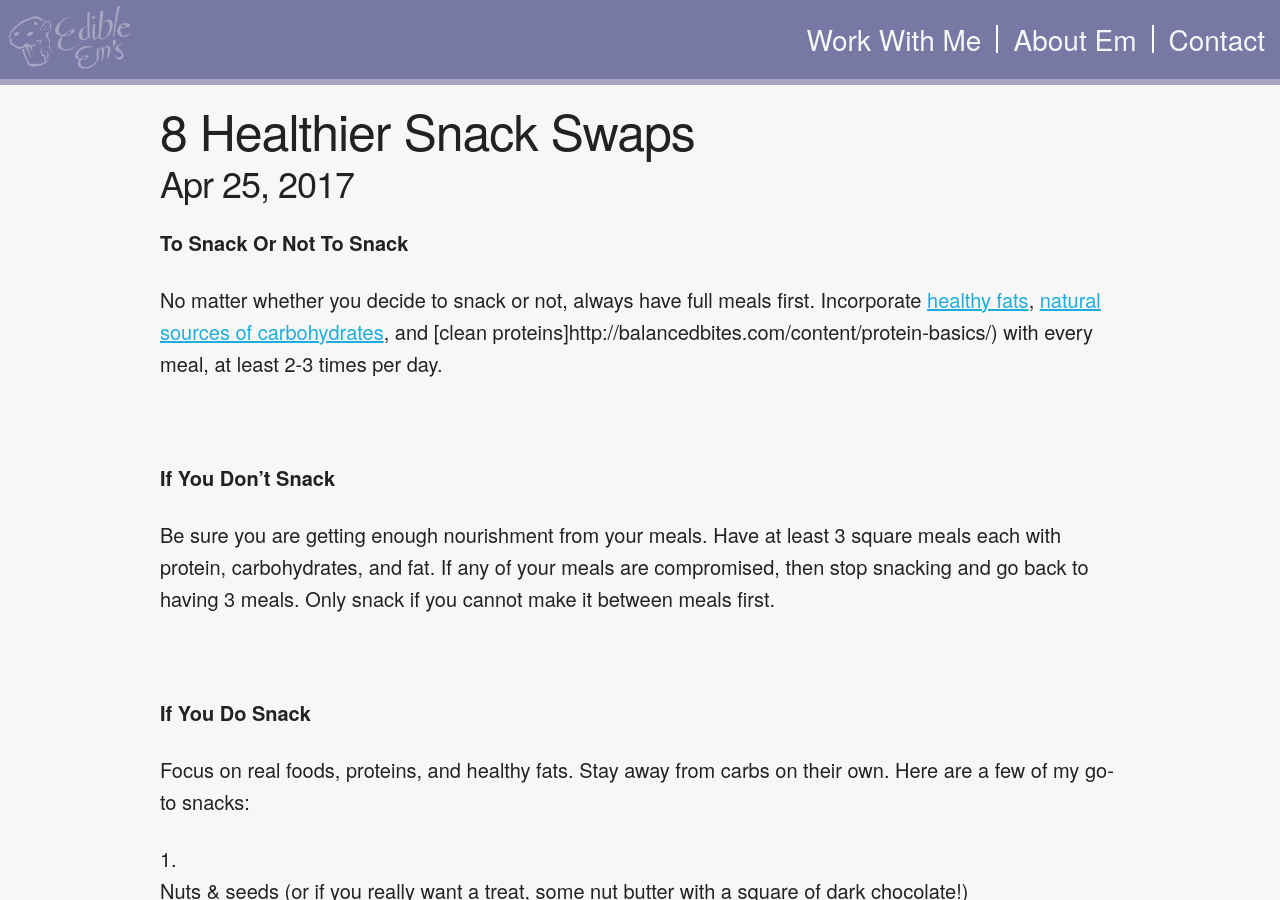
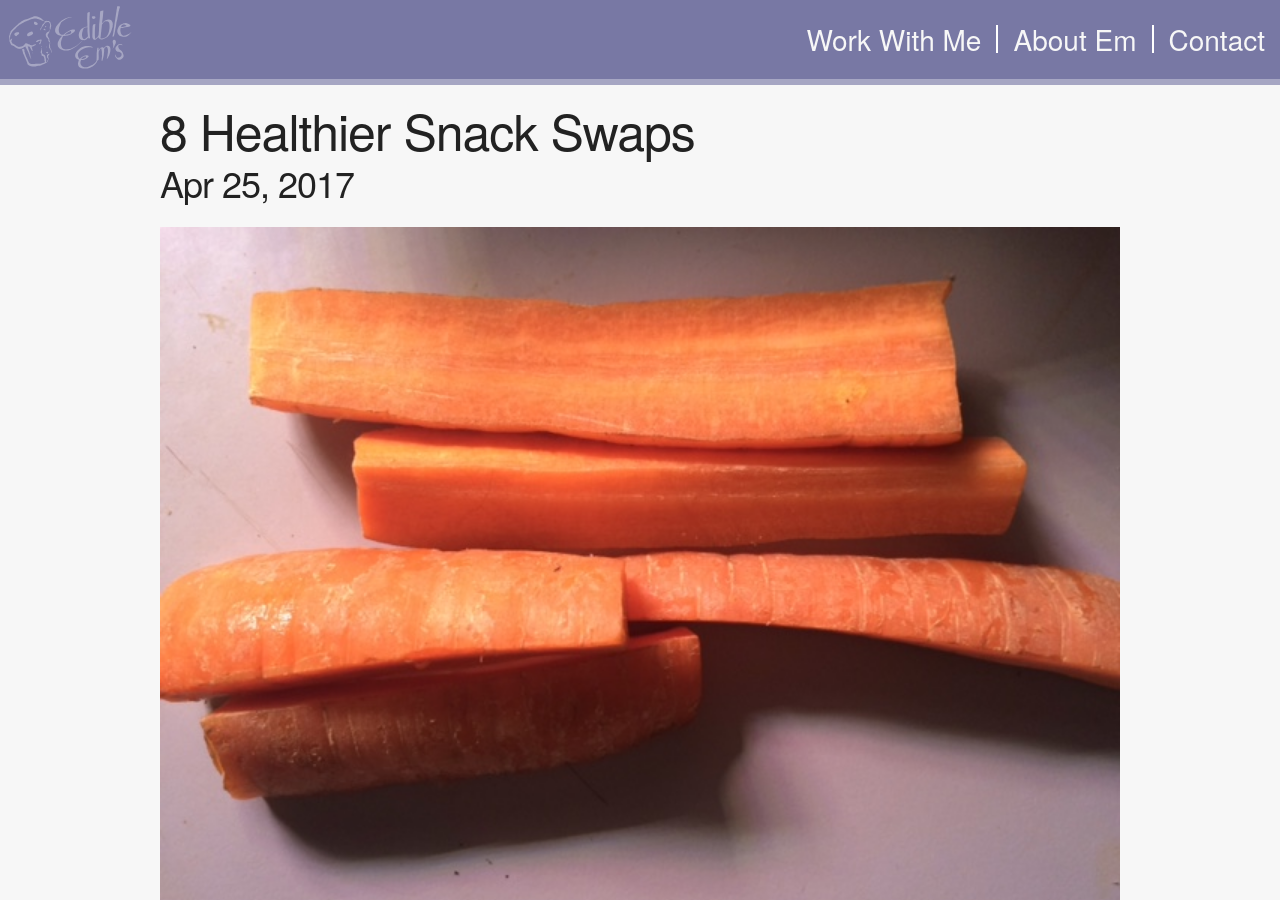
Before and after one commit to RubenSandwich/EdibleEms, a Jekyll site: the page built from _posts/2017-04-25-8-healthier-snack-swaps.md, in a window 1280 px wide and 900 px high. Built offline with Jekyll 4.4.1, drawn with Linux system fonts in a browser that asks for light colours; comment, search, counter and statistics services are not loaded.

Commit message:
Update 2017-04-25-8-healthier-snack-swaps.md

```diff
--- a/_posts/2017-04-25-8-healthier-snack-swaps.md
+++ b/_posts/2017-04-25-8-healthier-snack-swaps.md
@@ -6,6 +6,9 @@ tags: treat paleo dairyfree glutenfree cleaneating snacks glutenfree grainfree s
 image: Carrots.jpg
 ---
 
+![Carrots.jpg](/content/Carrots.jpg)
+
+<br>
 
 **To Snack Or Not To Snack**
 
```
